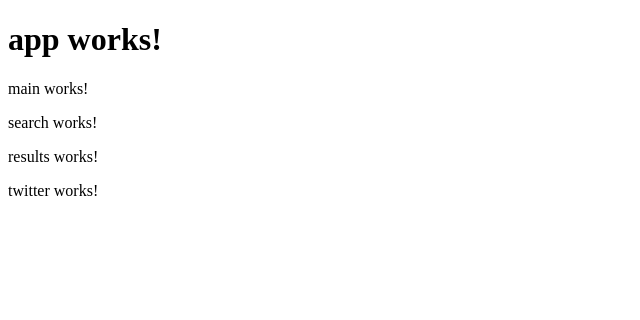
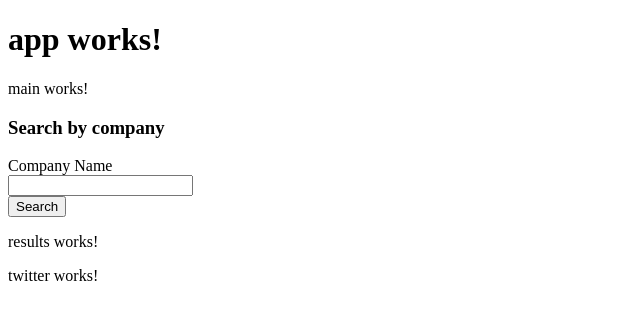
Before and after one commit to katherinemat/contributions, an Angular app: page / in a window 1280 px wide. Shown: the top 320 px of the page, without its empty margins (0-640 px from the left). Built offline with nearby package versions, Linux system fonts and the light colour scheme.

Commit message:
add form input.

```diff
--- a/src/app/search/search.component.html
+++ b/src/app/search/search.component.html
@@ -1,3 +1,7 @@
-<p>
-  search works!
-</p>
+<h3>Search by company</h3>
+<div class="form-group">
+  <label>Company Name</label>
+  <br>
+  <input class="form-control" #company>
+</div>
+<button (click)="submitCompanySearch(company.value)">Search</button>
--- a/src/app/search/search.component.ts
+++ b/src/app/search/search.component.ts
@@ -12,4 +12,8 @@ export class SearchComponent implements OnInit {
   ngOnInit() {
   }
 
+  submitCompanySearch(company: string) {
+    console.log("hey");
+  }
+
 }
```
